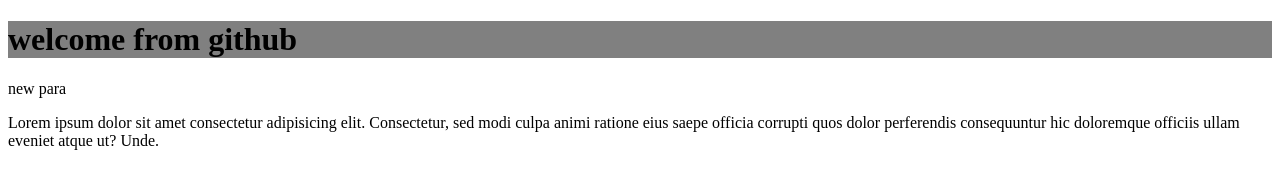
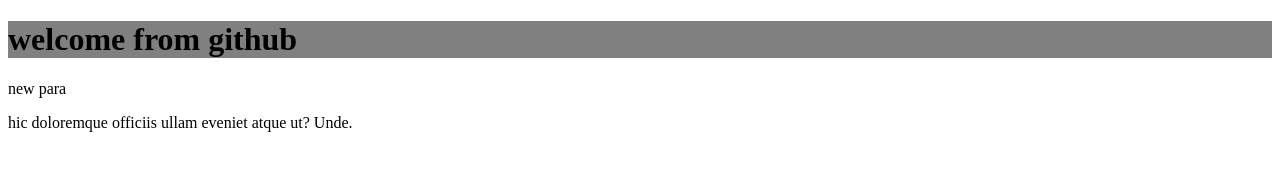
Before and after one commit to sayedazzam15/q2_frontend, a plain HTML site: page index.html in a window 1280 px wide. Drawn offline with Linux system fonts and the light colour scheme.

Commit message:
paragraph

```diff
--- a/index.html
+++ b/index.html
@@ -12,8 +12,7 @@
 <body>
     <h1>welcome from github</h1>
     <p>new para</p>
-    <p>Lorem ipsum dolor sit amet consectetur adipisicing elit. Consectetur, sed modi culpa animi ratione eius saepe
-        officia corrupti quos dolor perferendis consequuntur hic doloremque officiis ullam eveniet atque ut? Unde.</p>
+    <p> hic doloremque officiis ullam eveniet atque ut? Unde.</p>
 </body>
 
 </html>
```
